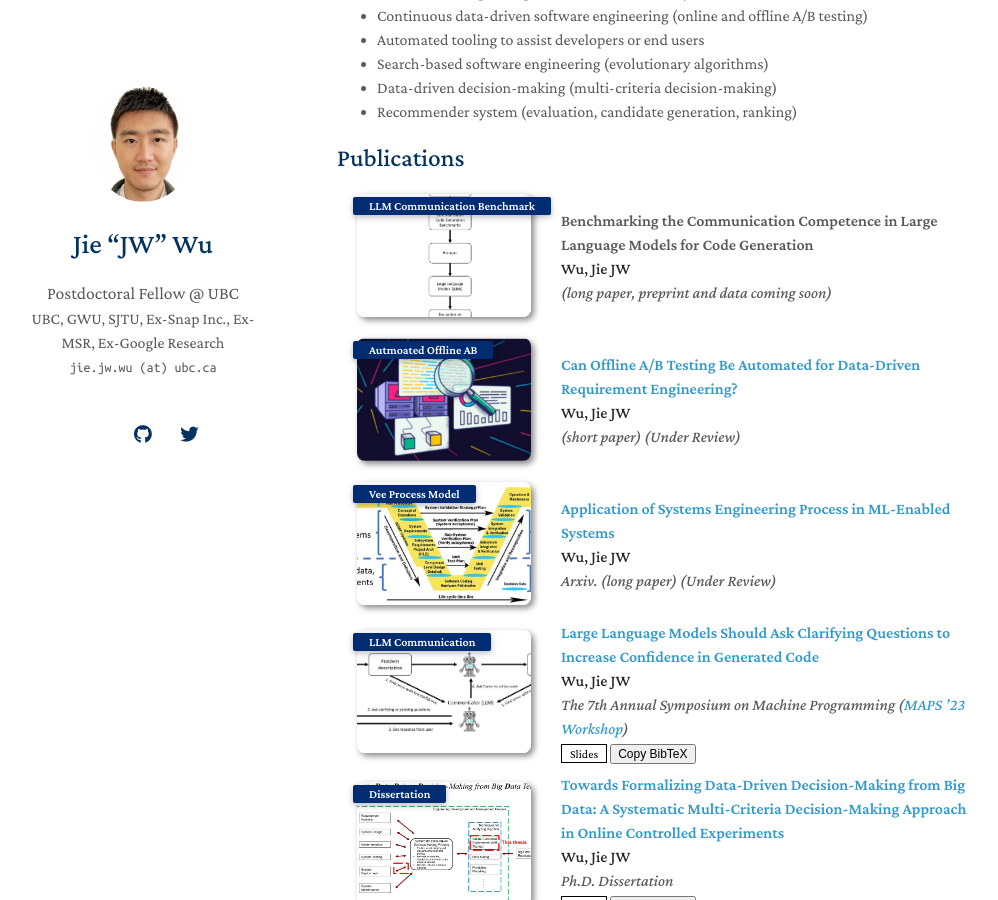
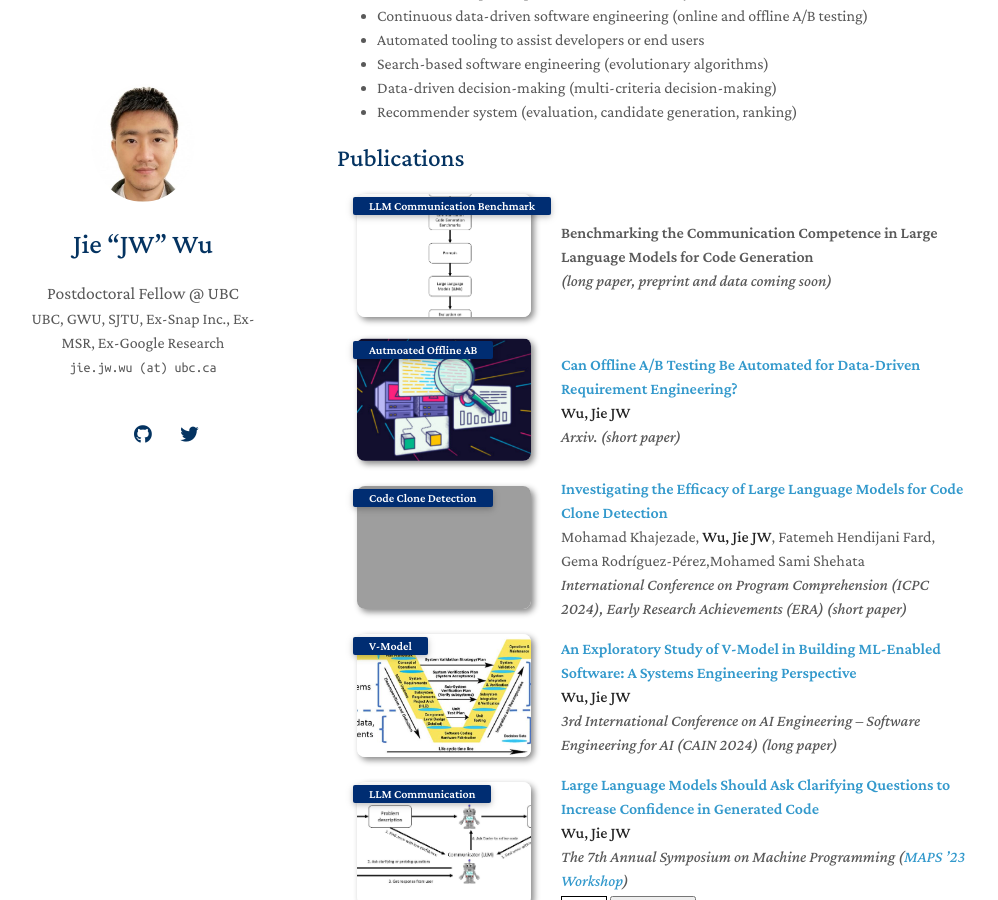
Before and after one commit to yaoyao-liu/minimal-light, a Jekyll site: the page built from index.md, in a window 1280 px wide and 900 px high, scrolled down 1026 px. Shown: the whole window, without its empty margins (133-1131 px from the left). Built offline with Jekyll 4.4.1, drawn with Linux system fonts in a browser that asks for light colours; nearby versions of some CDN libraries; a style sheet for code colours, icons or effects is not loaded; our own code applies the rules of GitHub Pages for plain Markdown files; grey boxes are pictures that could not be loaded.

Commit message:
Update publications.md

```diff
--- a/_includes/publications.md
+++ b/_includes/publications.md
@@ -11,7 +11,6 @@
   </div>
   <div class="col-sm-9" style="position: relative;padding-right: 15px;padding-left: 20px;">
     <div class="title"> Benchmarking the Communication Competence in Large Language Models for Code Generation </div>
-    <div class="author"><strong>Wu, Jie JW</strong></div>
     <div class="periodical"><em>(long paper, preprint and data coming soon) </em></div>
   </div>
 </div>
@@ -26,7 +25,21 @@
   <div class="col-sm-9" style="position: relative;padding-right: 15px;padding-left: 20px;">
     <div class="title"><a href="https://arxiv.org/pdf/2312.10624.pdf">Can Offline A/B Testing Be Automated for Data-Driven Requirement Engineering? </a> </div>
     <div class="author"><strong>Wu, Jie JW</strong></div>
-    <div class="periodical"><em> (short paper) (Under Review)</em></div>
+    <div class="periodical"><em> Arxiv. (short paper) </em></div>
+  </div>
+</div>
+</li>
+
+<li>
+<div class="pub-row">
+  <div class="col-sm-3 abbr" style="position: relative;padding-right: 15px;padding-left: 15px;">
+    <img src="assets/img/ccd.JPG" class="teaser img-fluid z-depth-1">
+    <abbr class="badge">Code Clone Detection</abbr>
+  </div>
+  <div class="col-sm-9" style="position: relative;padding-right: 15px;padding-left: 20px;">
+    <div class="title"><a href="https://arxiv.org/pdf/2401.13802.pdf">Investigating the Efficacy of Large Language Models for Code Clone Detection</a> </div>
+    <div class="author">Mohamad Khajezade, <strong>Wu, Jie JW</strong>, Fatemeh Hendijani Fard, Gema Rodríguez-Pérez,Mohamed Sami Shehata</div>
+    <div class="periodical"><em> International Conference on Program Comprehension (ICPC 2024), Early Research Achievements (ERA) (short paper) </em></div>
   </div>
 </div>
 </li>
@@ -35,12 +48,12 @@
 <div class="pub-row">
   <div class="col-sm-3 abbr" style="position: relative;padding-right: 15px;padding-left: 15px;">
     <img src="assets/img/v.JPG" class="teaser img-fluid z-depth-1">
-    <abbr class="badge">Vee Process Model</abbr>
+    <abbr class="badge">V-Model</abbr>
   </div>
   <div class="col-sm-9" style="position: relative;padding-right: 15px;padding-left: 20px;">
-    <div class="title"><a href="https://arxiv.org/pdf/2308.05381.pdf">Application of Systems Engineering Process in ML-Enabled Systems</a> </div>
+    <div class="title"><a href="https://arxiv.org/pdf/2308.05381.pdf">An Exploratory Study of V-Model in Building ML-Enabled Software: A Systems Engineering Perspective</a> </div>
     <div class="author"><strong>Wu, Jie JW</strong></div>
-    <div class="periodical"><em>Arxiv. (long paper) (Under Review)</em></div>
+    <div class="periodical"><em> 3rd International Conference on AI Engineering – Software Engineering for AI (CAIN 2024) (long paper) </em></div>
   </div>
 </div>
 </li>
```
